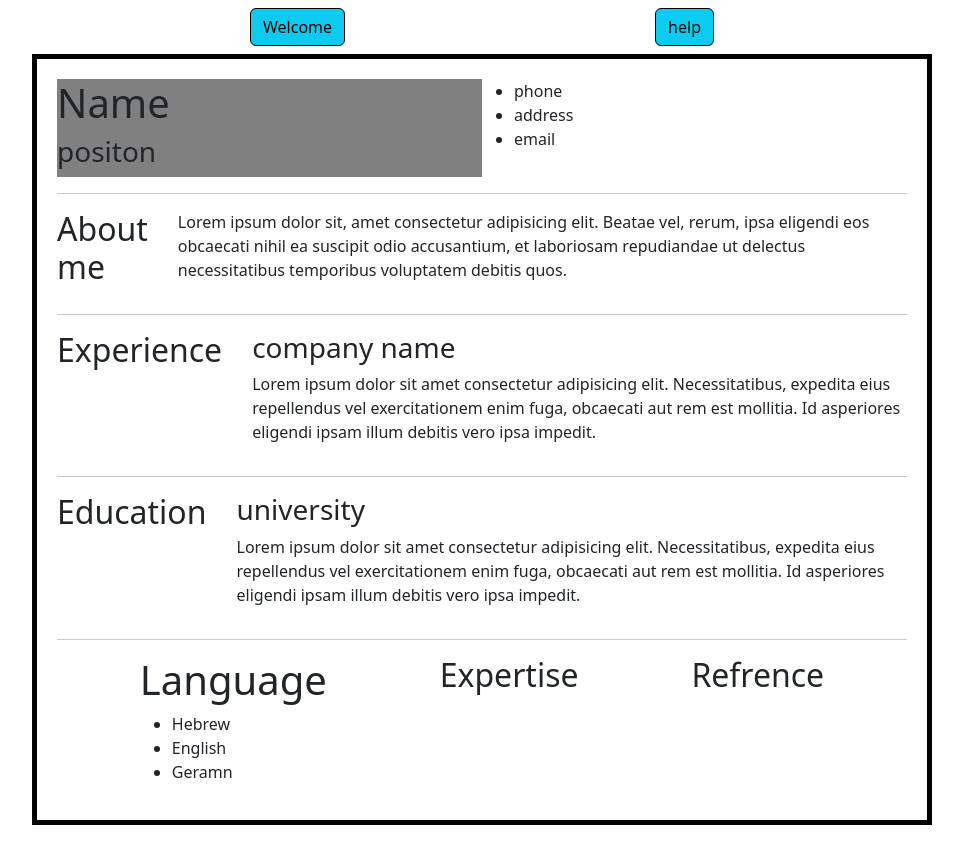
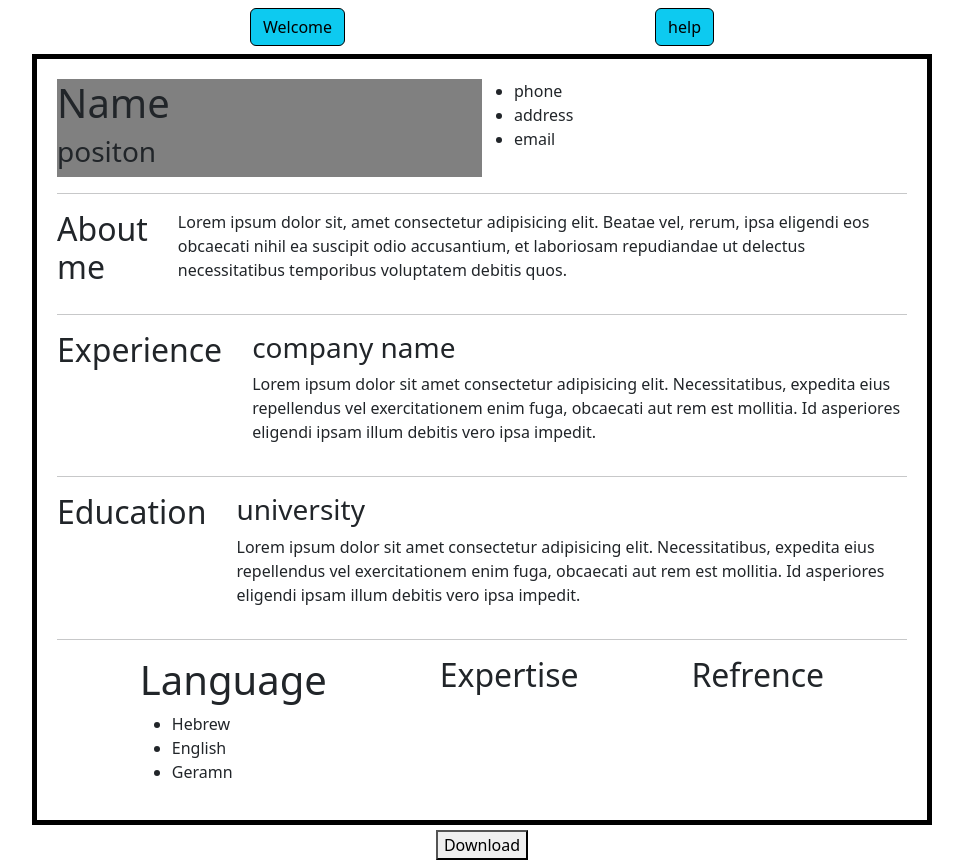
Before and after one commit to ihuda100/re_cv_client, a React (Vite) app: page /cvtemp1 in a window 1280 px wide. Shown: the whole page, without its empty margins (158-1121 px from the left). Before the commit the page ends 825 px from the top, so only its background shows below. Built offline with nearby package versions, Linux system fonts and the light colour scheme.

Commit message:
Added download pdf , donlades component as pdf ,works

```diff
--- a/package.json
+++ b/package.json
@@ -20,6 +20,8 @@
     "axios": "^1.6.7",
     "bootstrap": "^5.3.3",
     "bootstrap-icons": "^1.11.3",
+    "html2canvas": "^1.4.1",
+    "jspdf": "^2.5.2",
     "lodash": "^4.17.21",
     "react": "^18.2.0",
     "react-bootstrap": "^2.10.5",
--- a/src/componentsClient/CVtemp1.jsx
+++ b/src/componentsClient/CVtemp1.jsx
@@ -1,16 +1,47 @@
 import React from "react";
 import "./cv.css";
 import { useLocation } from "react-router-dom";
+import html2canvas from "html2canvas";
+import jsPDF from "jspdf";
 
 const Form1 = () => {
   const location = useLocation();
   let { data } = location.state || {};
   console.log(data);
 
+  //pdf download
+  const printRef = React.useRef(null);
+
+  const handleDownloadPdf = async () => {
+    const element = printRef.current;
+    if (!element) {
+      return;
+    }
+
+    const canvas = await html2canvas(element, {
+      scale: 2,
+    });
+    const data = canvas.toDataURL("image/png");
+
+    const pdf = new jsPDF({
+      orientation: "portrait",
+      unit: "px",
+      format: "a4",
+    });
+
+    const imgProperties = pdf.getImageProperties(data);
+    const pdfWidth = pdf.internal.pageSize.getWidth();
+
+    const pdfHeight = (imgProperties.height * pdfWidth) / imgProperties.width;
+
+    pdf.addImage(data, "PNG", 0, 0, pdfWidth, pdfHeight);
+    pdf.save("examplepdf.pdf");
+  };
+
   return (
     <>
       <div className="center">
-        <div className="container11">
+        <div ref={printRef} className="container11">
           <div style={{ display: "flex" }}>
             {/*Header */}
             <div style={{ background: "grey", width: "50%" }}>
@@ -85,6 +116,9 @@ const Form1 = () => {
           </div>
         </div>
       </div>
+      <div className="center" style={{ margin: "5px" }}>
+        <button onClick={handleDownloadPdf}>Download</button>
+      </div>
     </>
   );
 };
--- a/src/componentsClient/cv.css
+++ b/src/componentsClient/cv.css
@@ -1,10 +1,3 @@
-.shade {
-  border-radius: 20px 20px 20px 20px;
-  -moz-border-radius: 20px 20px 20px 20px;
-  -webkit-border-radius: 20px 20px 20px 20px;
-  border: 25px groove #1700c7;
-}
-
 .borderDef {
   border: 5px solid black;
 }
@@ -21,7 +14,7 @@
 
 .container11 {
   width: 900px;
-  height: 100%;
+  height: 80%;
   border: 5px solid black;
   padding: 20px;
 }
@@ -36,3 +29,8 @@
   gap: 30px;
   justify-content: space-evenly;
 }
+
+body {
+  padding: 0;
+  margin: 0;
+}
```
Also changed, not shown: 1 other file (tests, documents, lock files or other folders).
